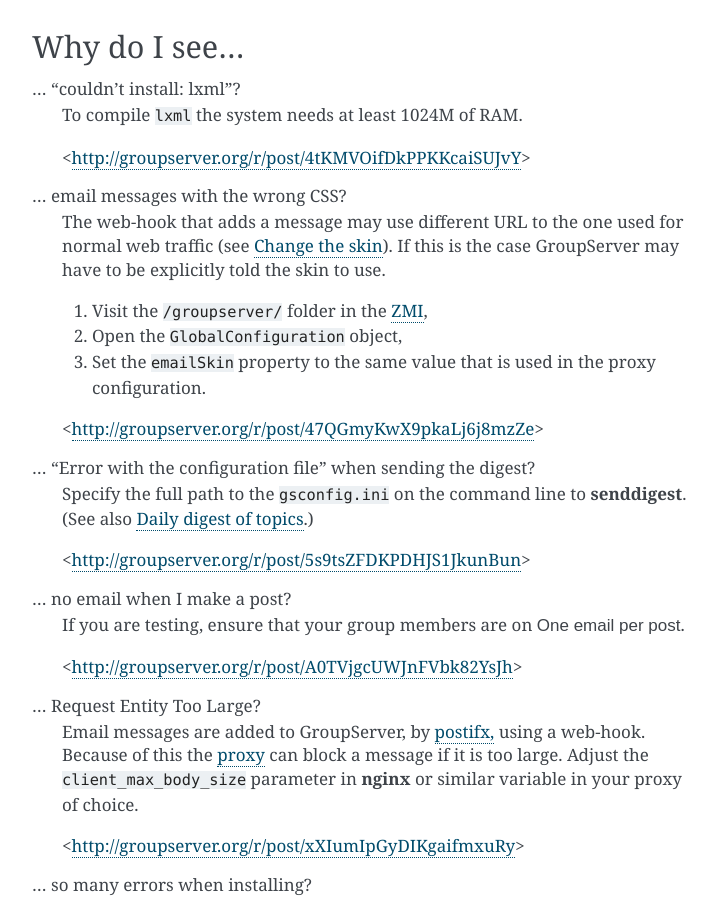
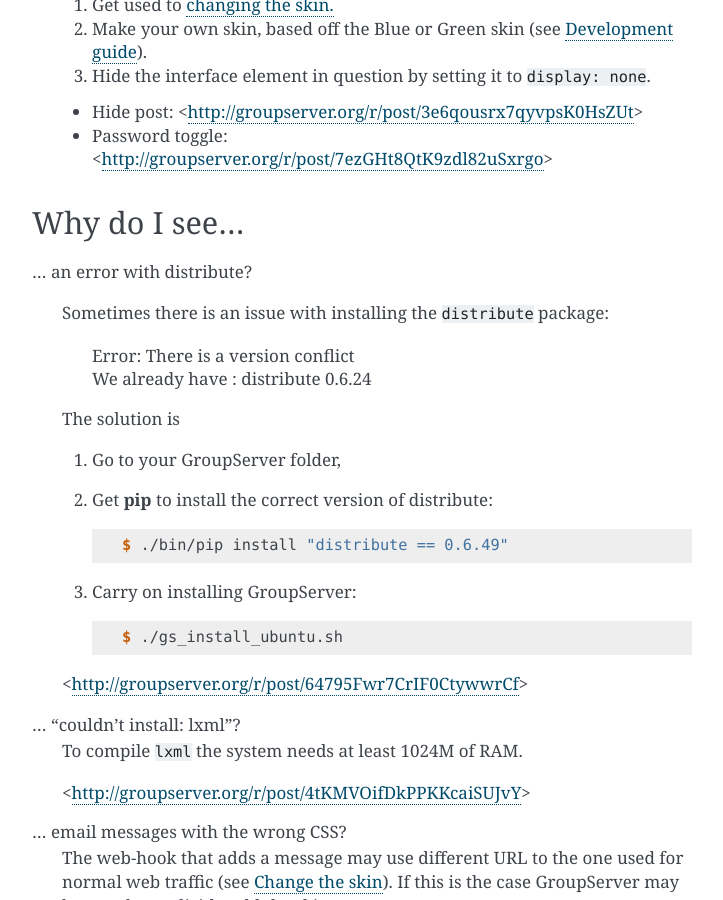
Before and after one commit to groupserver/buildout, a Sphinx documentation site: the page built from docs/faq.rst, in a window 1280 px wide and 900 px high, scrolled down 3298 px. Shown: the whole window, without its empty margins (388-1111 px from the left). Built offline with Sphinx 7.4.7, drawn with Linux system fonts in a browser that asks for light colours; some of the changed text lies outside the part shown.

Commit message:
Adding metadata and a Distribute section to the FAQ

```diff
--- a/docs/faq.rst
+++ b/docs/faq.rst
@@ -2,6 +2,17 @@
 
 Frequently asked questions
 ==========================
+
+:Authors: `Michael JasonSmith`_;
+:Contact: Michael JasonSmith <mpj17@onlinegroups.net>
+:Date: 2016-03-30
+:Organization: `GroupServer.org`_
+:Copyright: This document is licensed under a
+  `Creative Commons Attribution-Share Alike 4.0 International
+  License`_ by `OnlineGroups.net`_.
+
+..  _Creative Commons Attribution-Share Alike 4.0 International License:
+    https://creativecommons.org/licenses/by-sa/4.0/
 
 .. Markup cribbed off the Sphinx FAQ
 .. <http://www.sphinx-doc.org/en/stable/_sources/faq.txt>
@@ -235,6 +246,37 @@
 Why do I see...
 ---------------
 
+.. index::
+   pair: Install; Distribute
+
+.. _distribute:
+
+... an error with distribute?
+
+  Sometimes there is an issue with installing the ``distribute``
+  package:
+
+    | Error: There is a version conflict
+    | We already have : distribute 0.6.24
+
+  The solution is
+
+  #. Go to your GroupServer folder,
+  #. Get :command:`pip` to install the correct version of
+     distribute:
+
+     .. code-block:: console
+
+       $ ./bin/pip install "distribute == 0.6.49"
+
+  #. Carry on installing GroupServer:
+
+     .. code-block:: console
+
+       $ ./gs_install_ubuntu.sh
+
+  <http://groupserver.org/r/post/64795Fwr7CrIF0CtywwrCf>
+
 .. index:: !lxml
    pair: Install; Buildout
 
@@ -308,3 +350,8 @@
   directory and all of its contents to a normal user.
 
   <http://groupserver.org/r/post/5pZmyC9GUCCxmRlZzOfj7R>
+
+..  _GroupServer: http://groupserver.org/
+..  _GroupServer.org: http://groupserver.org/
+..  _OnlineGroups.Net: https://onlinegroups.net/
+..  _Michael JasonSmith: http://groupserver.org/p/mpj17
```
